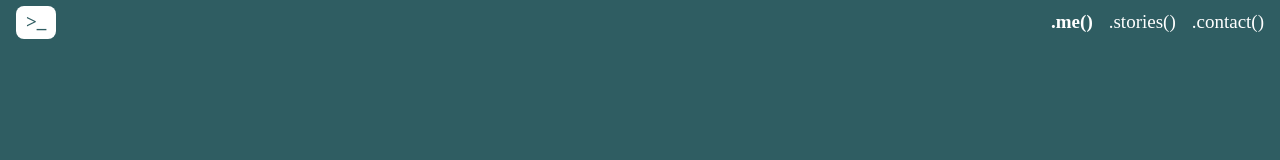
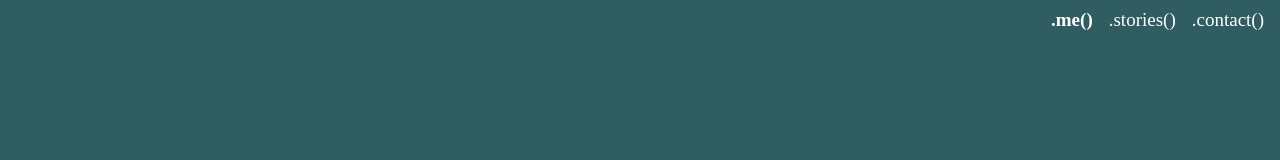
Before and after one commit to OliverKlukas/oliverklukas.github.io, a React (Create React App) app: page / in a window 1280 px wide. Shown: the top 160 px of the page. Built offline with nearby package versions, Linux system fonts and the light colour scheme; a web font is replaced by a local one.

Commit message:
Update landing messages

```diff
--- a/src/components/Header.tsx
+++ b/src/components/Header.tsx
@@ -10,13 +10,10 @@ import React from "react";
 function Header({activeSection, scroll} : {activeSection : number, scroll : (section : string) => void}){
 
     return(
-        <div className={`flex justify-between text-mobile-standard ${activeSection == 0 ? "text-white bg-green-4" : "text-black bg-white"} sticky top-0 z-50 px-2 lg:px-4 py-1 lg:py-1.5`}>
-            <button className={`${activeSection == 0 ? "bg-white text-green-4" : "bg-green-4 text-white"} rounded-lg px-2.5 py-0.5 font-bold`}>{">_"}</button>
-            <div className="flex flex-row gap-2 lg:gap-4">
-                <button onClick={() => scroll("#landing")} className={`${activeSection == 0 && "font-bold"}`}>.me()</button>
-                <button onClick={() => scroll("#stories")} className={`${activeSection == 1 && "font-bold"}`}>.stories()</button>
-                <button onClick={() => scroll("#contact")} className={`${activeSection == 2 && "font-bold"}`}>.contact()</button>
-            </div>
+        <div className={`flex text-mobile-standard ${activeSection == 0 ? "text-white bg-green-4" : "text-black bg-white"} gap-2 lg:gap-4 justify-end sticky top-0 z-50 pr-2 lg:pr-4 py-1 lg:py-1.5`}>
+            <button onClick={() => scroll("#landing")} className={`${activeSection == 0 && "font-bold"}`}>.me()</button>
+            <button onClick={() => scroll("#stories")} className={`${activeSection == 1 && "font-bold"}`}>.stories()</button>
+            <button onClick={() => scroll("#contact")} className={`${activeSection == 2 && "font-bold"}`}>.contact()</button>
         </div>
     )
 }
--- a/src/views/LandingView.tsx
+++ b/src/views/LandingView.tsx
@@ -23,8 +23,8 @@ export default function LandingView() {
     useLayoutEffect(() => {
         firstAnimationActive && gsap.fromTo(".cursor", {autoAlpha: 0, x: -10}, {autoAlpha: 1, duration: 0.7, repeat: -1, ease: "steps (1)"});
         tl.to(".text", {text: {value: "Hi there!"}, duration: 1.5, delay: 1,  repeat: 1, yoyo: true, ease: "none", repeatDelay: 2});
-        tl.to(".text", {text: {value: "I&apos;m olli."}, duration: 1.5, delay: 1, repeat: 1, yoyo: true, ease: "none", repeatDelay: 2});
-        tl.to(".text", {text: {value: "24 years old & based in Munich."}, duration: 2.8, delay: 1, repeat: 1, yoyo: true, ease: "none", repeatDelay: 2});
+        tl.to(".text", {text: {value: "I&apos;m Olli."}, duration: 1.5, delay: 1, repeat: 1, yoyo: true, ease: "none", repeatDelay: 2});
+        tl.to(".text", {text: {value: "24 years old & based in Munich, Germany."}, duration: 3.1, delay: 1, repeat: 1, yoyo: true, ease: "none", repeatDelay: 2});
         tl.to(".text", {text: {value: "Passionate about software, learning & bringing ideas to life."}, duration: 4, repeatDelay: 2, repeat: 1, yoyo: true, delay: 1, ease: "none"});
         tl.to(".text", {text: {value: "M.Sc. Information Systems @ TUM & Sorbonne Université."}, duration: 3.8, delay: 1, repeat: 1, repeatDelay: 2, yoyo: true, ease: "none"});
         tl.to(".text", {text: {value: "Scroll to explore."}, duration: 1.5, delay: 1, ease: "none", onComplete: () => setFirstAnimationActive(false)});
```
